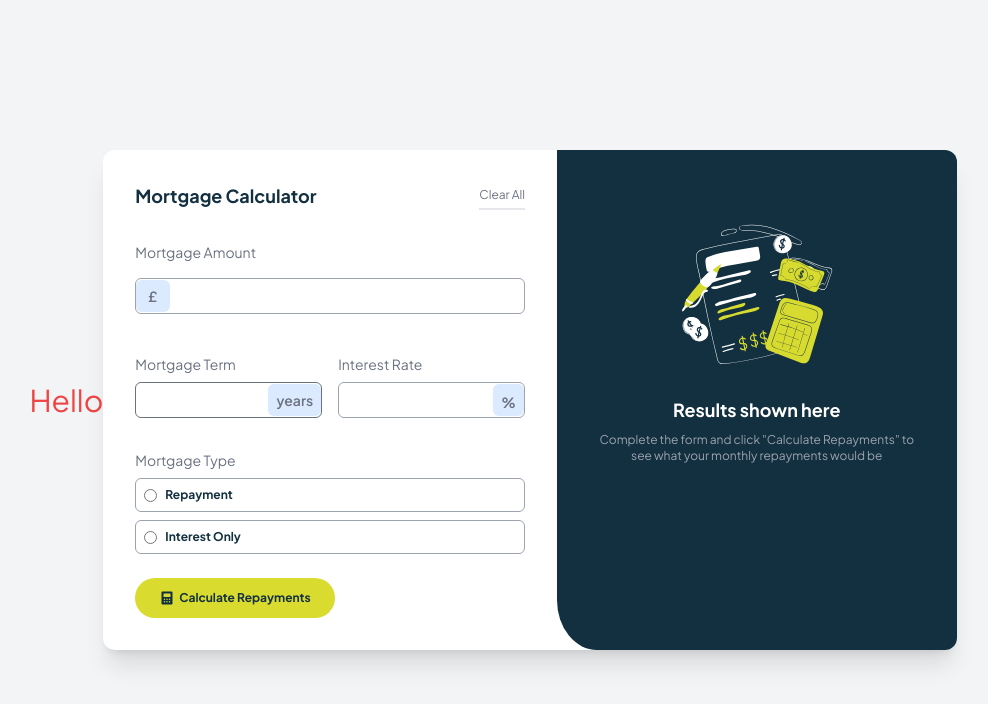
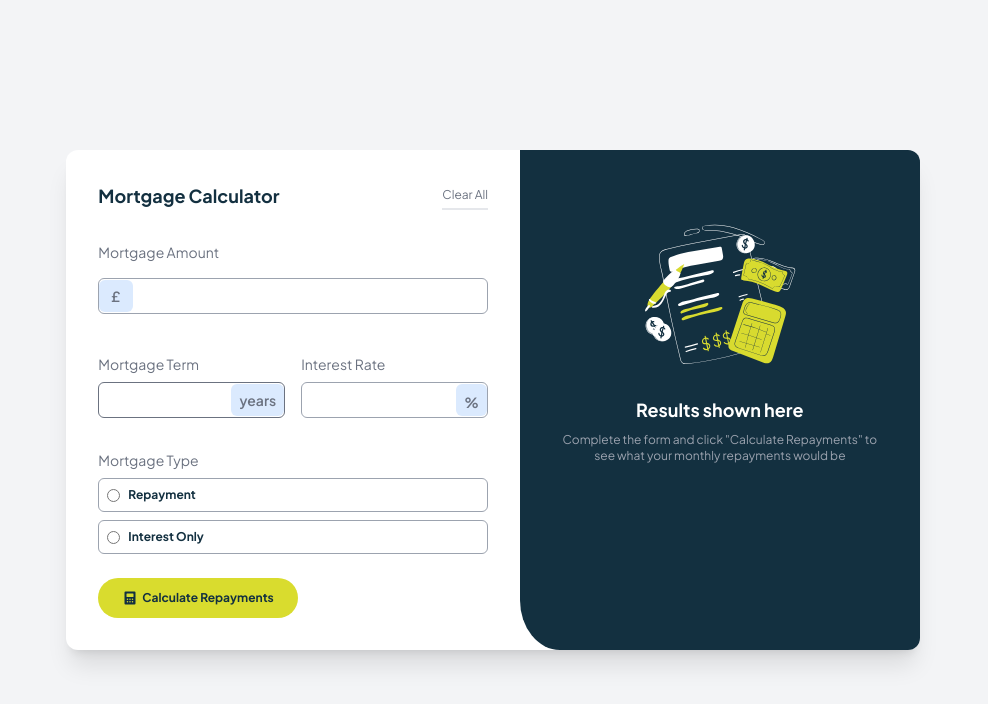
Before and after one commit to ivanparraoda/mortgage-payments, a React (Vite) app: page / in a window 1280 px wide. Shown: the top 704 px of the page, without its empty margins (147-1135 px from the left). Built offline with nearby package versions, Linux system fonts and the light colour scheme.

Commit message:
tittledssssssss  ds sd sd sd dsd

```diff
--- a/src/App.jsx
+++ b/src/App.jsx
@@ -14,7 +14,6 @@ function App() {
 
   return (
     <main className='flex justify-center items-center md:h-screen bg-gray-100'>
-      <h1 className='text-3xl text-red-500'>Hello</h1>
       <div className='flex flex-col md:flex-row shadow-xl bg-white rounded-xl md:w-4/6'>
         <Calculator
           mortgageAmount={mortgageAmount}
--- a/src/components/ShowCard.jsx
+++ b/src/components/ShowCard.jsx
@@ -80,7 +80,8 @@ const ShowCard = ({
             </div>
             <div className='border-t pt-6'>
               <p className='text-gray-400 text-xs'>
-                Total you'll repay over the term
+                Total you'll repay over the term kckckxkckxmkxmkxmckmckmcxk
+                cxkckxmckxmkcmxxkcxkmc
               </p>
               <span className='text-white text-xl font-semibold'>
                 {formatCurrency(totalRepayment)}
```
